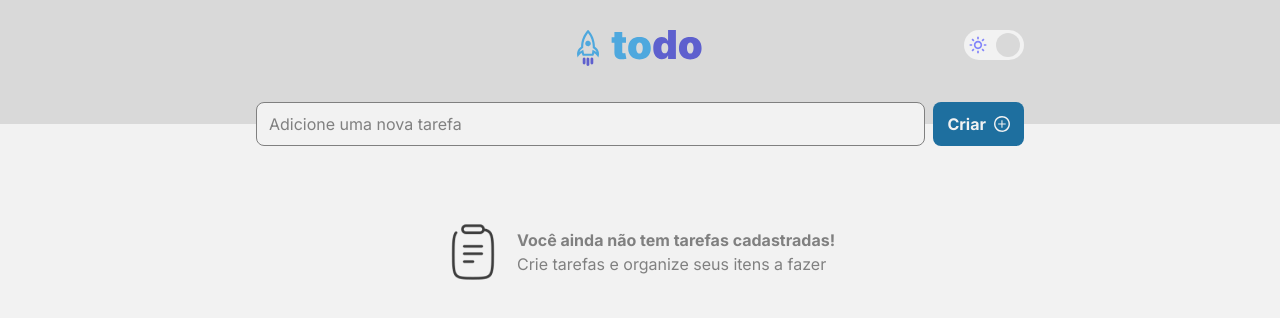
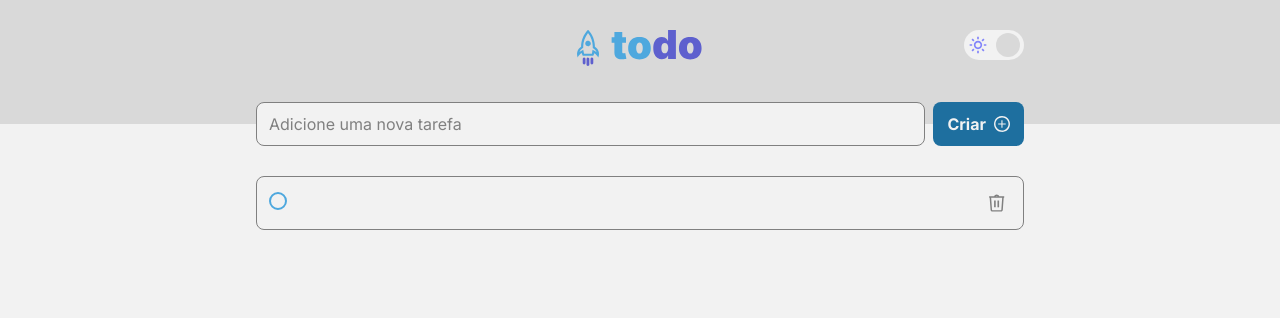
Before and after one commit to Dandaraestrela/todo-list-reactjs, a React (Vite) app: page / in a window 1280 px wide. Shown: the top 318 px of the page. Built offline with nearby package versions, Linux system fonts and the light colour scheme.

Commit message:
feat: adding check logic to tasks list

```diff
--- a/src/pages/Home/Home.styles.ts
+++ b/src/pages/Home/Home.styles.ts
@@ -5,7 +5,8 @@ export const Wrapper = styled.main`
   flex-direction: column;
   align-items: center;
   width: 100vw;
-  height: 100vh;
+  min-height: 100vh;
+  height: 100%;
   background-color: ${({ theme: { colors } }) => colors.background};
 `;
 
@@ -27,5 +28,5 @@ export const TaskListWrapper = styled.div`
   display: grid;
   grid-template-rows: 1fr;
   row-gap: 8px;
-  margin-top: 30px;
+  margin: 30px 0;
 `;
--- a/src/pages/Home/Home.tsx
+++ b/src/pages/Home/Home.tsx
@@ -1,47 +1,91 @@
 import { FormEvent, useState } from "react";
 import { v4 as uuidv4 } from "uuid";
 
+import Task from "@/components/Task/Task";
+import EmptyList from "@/components/EmptyList/EmptyList";
 import Button from "@/components/Button/Button";
 import TextInput from "@/components/TextInput/TextInput";
 import Header from "@/components/Header/Header";
+import useTasksList from "@/hooks/useTasksList";
 
 import { ReactComponent as Plus } from "@/assets/plus.svg";
-import { ReactComponent as Notebook } from "@/assets/notebook.svg";
 
 import * as S from "./Home.styles";
-import Task from "@/components/Task/Task";
-import EmptyList from "@/components/EmptyList/EmptyList";
 
-type TaskType = {
+export type TaskType = {
   id: string;
   text: string;
   isChecked: boolean;
 };
 
 const Home = () => {
+  const { getTasksFromLocalStorage, updateTasksListOnLocalStorage } =
+    useTasksList();
   const [newTaskText, setNewTaskText] = useState("");
-  const [tasksList, setTaskList] = useState<Array<TaskType>>([]);
+  const [tasksList, setTaskList] = useState<Array<TaskType>>(
+    getTasksFromLocalStorage()
+  );
 
   const onAddTask = (e: FormEvent) => {
     e.preventDefault();
-    setTaskList((prev) => [
-      ...prev,
-      { id: uuidv4(), text: newTaskText, isChecked: false },
-    ]);
+    const newTask = { id: uuidv4(), text: newTaskText, isChecked: false };
+    updateTasksListOnLocalStorage([...tasksList, newTask]);
+    setTaskList((prev) => [...prev, newTask]);
+
     setNewTaskText("");
   };
 
   const onDeleteTask = (taskId: string) => {
-    setTaskList((prev) => prev.filter(({ id }) => id !== taskId));
+    const newTaskList = tasksList.filter(({ id }) => id !== taskId);
+    updateTasksListOnLocalStorage(newTaskList);
+    setTaskList(newTaskList);
   };
 
   const onCheckTask = (taskId: string) => {
-    setTaskList((prev) =>
-      prev.map((task) => {
-        if (task.id !== taskId) return task;
-        return { ...task, isChecked: !task.isChecked };
-      })
+    let newTaskList = [...tasksList];
+    const updatedElementIndex = tasksList.findIndex(({ id }) => id === taskId);
+    const firstCheckedTaskIndex = tasksList.findIndex(
+      ({ isChecked }) => isChecked === true
     );
+    const isCheckingTask = !tasksList[updatedElementIndex].isChecked;
+
+    if (
+      tasksList.length === 1 ||
+      (!isCheckingTask && updatedElementIndex === firstCheckedTaskIndex)
+    ) {
+      newTaskList[updatedElementIndex].isChecked =
+        !newTaskList[updatedElementIndex].isChecked;
+      updateTasksListOnLocalStorage(newTaskList);
+      setTaskList(newTaskList);
+      return;
+    }
+
+    if (!isCheckingTask) {
+      const [updatedElement] = newTaskList.splice(updatedElementIndex, 1);
+      newTaskList.splice(firstCheckedTaskIndex, 0, {
+        ...updatedElement,
+        isChecked: false,
+      });
+      updateTasksListOnLocalStorage(newTaskList);
+      setTaskList(newTaskList);
+      return;
+    }
+
+    if (firstCheckedTaskIndex === -1) {
+      const [updatedElement] = newTaskList.splice(updatedElementIndex, 1);
+      newTaskList.push({
+        ...updatedElement,
+        isChecked: !updatedElement.isChecked,
+      });
+    } else {
+      const [updatedElement] = newTaskList.splice(updatedElementIndex, 1);
+      newTaskList.splice(firstCheckedTaskIndex - 1, 0, {
+        ...updatedElement,
+        isChecked: !updatedElement.isChecked,
+      });
+    }
+    updateTasksListOnLocalStorage(newTaskList);
+    setTaskList(newTaskList);
   };
 
   return (
```
